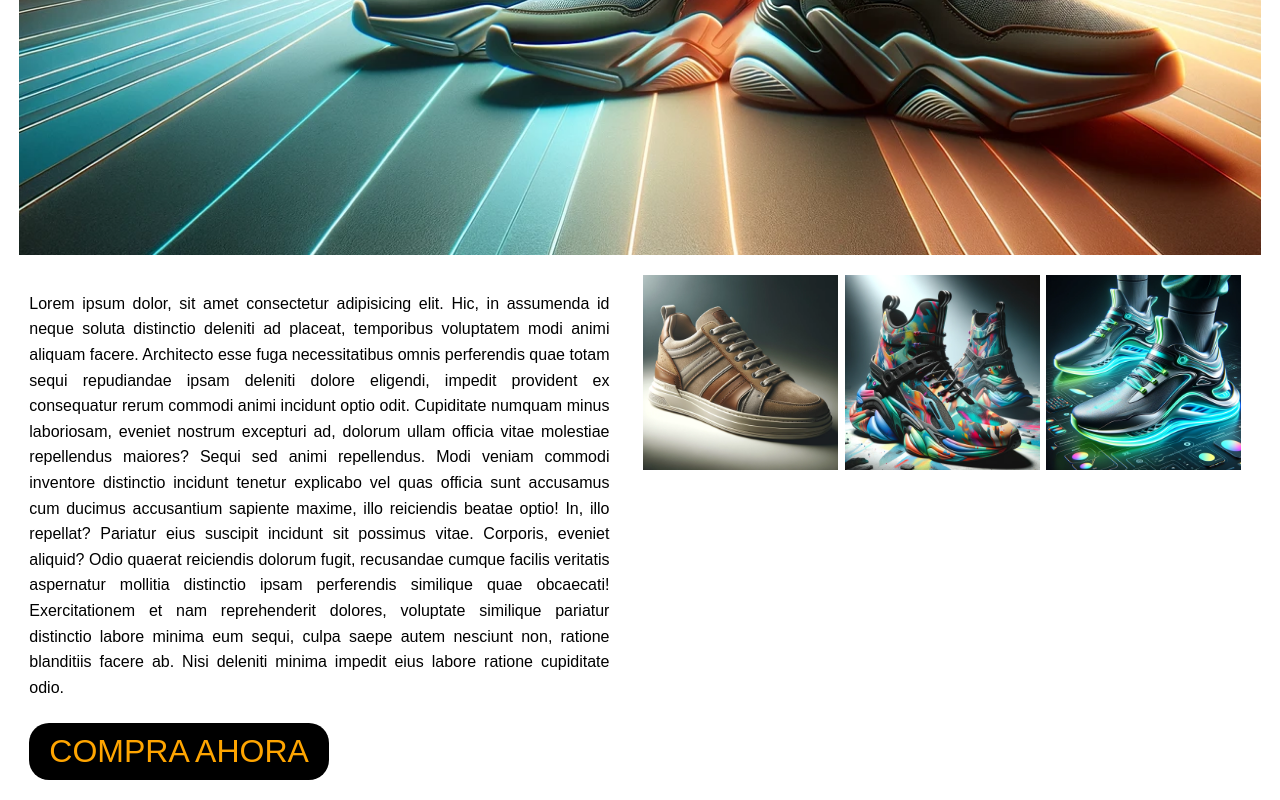
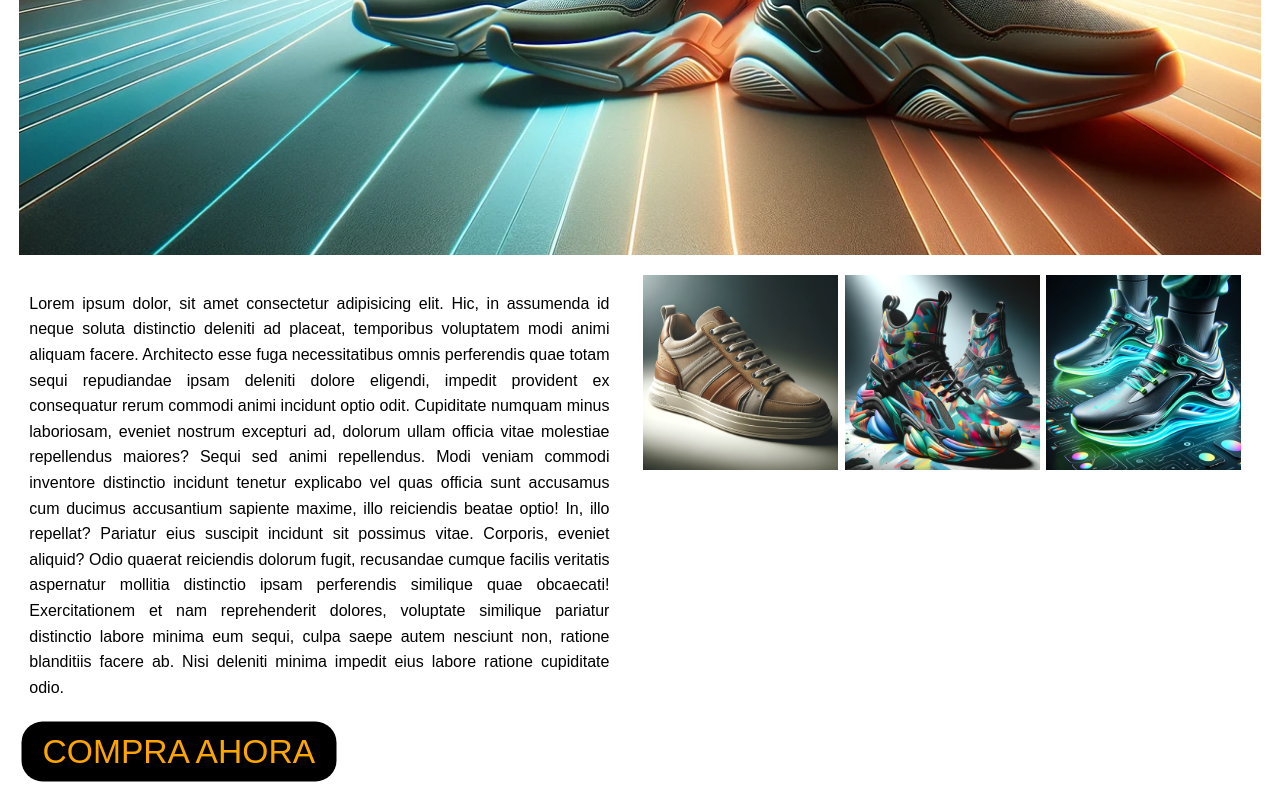
Before and after one commit to Slazanor/Slazanor.github.io, a plain HTML site: page index.html in a window 1280 px wide. In both pictures the pointer is over the button "COMPRA AHORA". Shown: the part 996-1796 px from the top of the page. Drawn offline with Linux system fonts and the light colour scheme.

Commit message:
Add files via upload

```diff
--- a/css/contacto.css
+++ b/css/contacto.css
@@ -123,6 +123,7 @@ header {
 
 .boton-enviar:hover{
     color: orange;
+    transform:scale(1.05);
 }
 
 .seccion-caja {
--- a/css/cursos.css
+++ b/css/cursos.css
@@ -133,4 +133,5 @@ button {
 button:hover {
     background-color: black;
     color: orange;
+    transform:scale(1.05);
 }
--- a/css/inicio.css
+++ b/css/inicio.css
@@ -127,6 +127,7 @@ button {
 button:hover{
 
     color: orange;
+    transform:scale(1.05);
 }
 
 .contenido-derecha {
--- a/css/tienda.css
+++ b/css/tienda.css
@@ -143,4 +143,5 @@ button {
 
 button:hover {
     color: orange;
+    transform:scale(1.05);
 }
```
